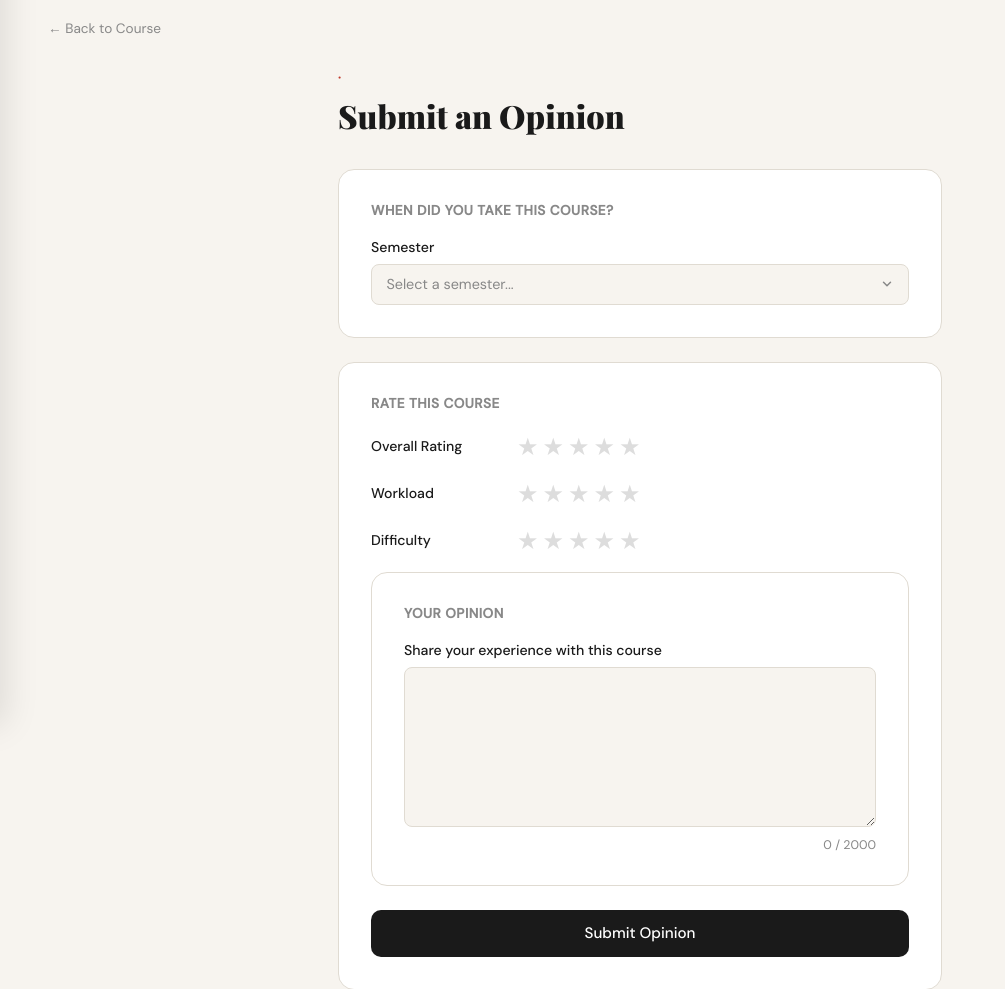
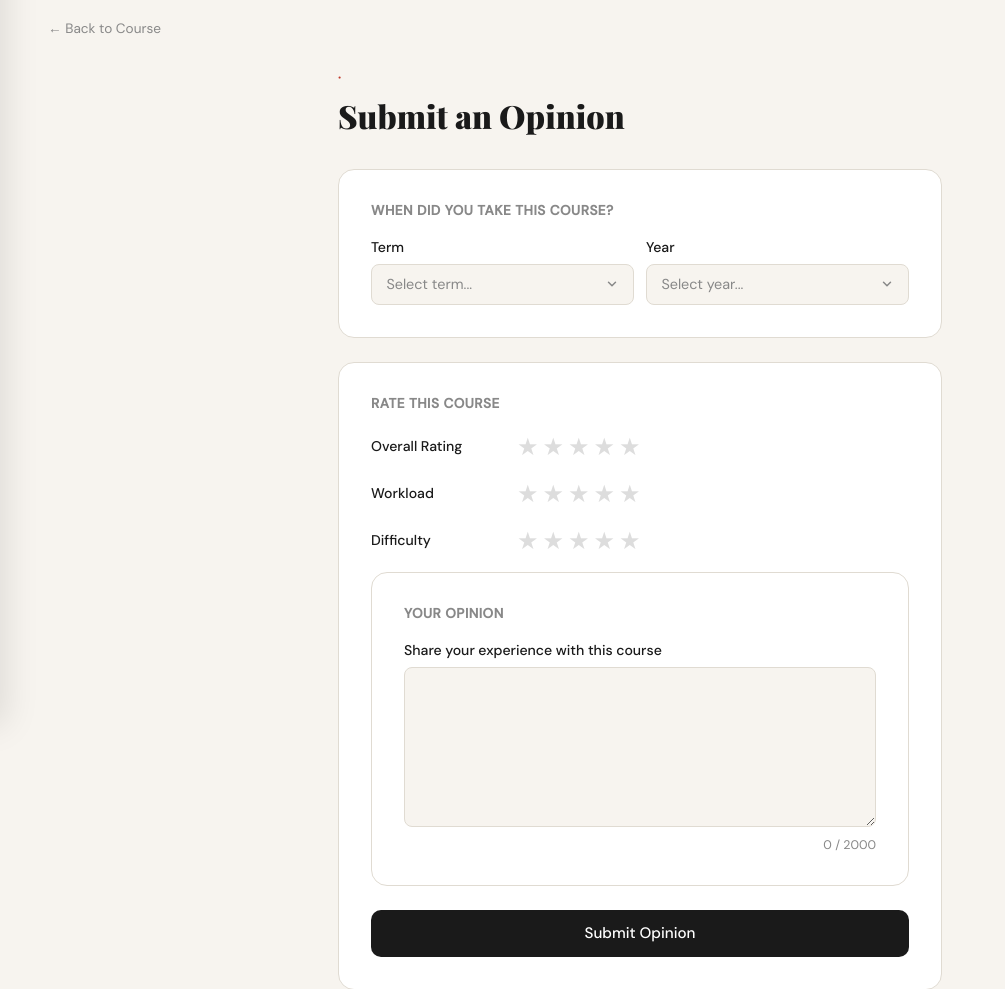
Before and after one commit to tannerJ2/RateMyClassDouble, a Flask app: template app/templates/courses/submit_opinion.html in a window 1280 px wide. Shown: the part 75-1064 px from the top of the page, without its empty margins (0-1005 px from the left). Run offline with Flask 3, Linux system fonts and the light colour scheme; the template is opened without the code that fills it, so the values that code supplies are empty.

Commit message:
dropdown for semesters

```diff
--- a/app/templates/courses/submit_opinion.html
+++ b/app/templates/courses/submit_opinion.html
@@ -511,6 +511,13 @@
     margin-top: 0.3rem;
   }
 
+  /* ── DUAL SEMESTER ROW ─────────────────────── */
+  .semester-row {
+    display: grid;
+    grid-template-columns: 1fr 1fr;
+    gap: 0.75rem;
+  }
+
   /* ── SUBMIT BUTTON ─────────────────────────── */
   .submit-btn {
     background: var(--ink);
@@ -636,25 +643,43 @@
     <!-- Semester -->
     <div class="form-card">
       <div class="form-section-title">When did you take this course?</div>
-      <div class="form-group" style="margin-bottom: 0;">
-        <label>Semester</label>
-
       <input type="hidden" name="semester_id" id="semester_id_input">
 
-        <div class="custom-select" id="semester-select">
-          <div class="custom-select-trigger" id="semester-trigger">
-            Select a semester...
+      <div class="semester-row">
+
+        <div class="form-group" style="margin-bottom: 0;">
+          <label>Term</label>
+          <div class="custom-select" id="term-select">
+            <div class="custom-select-trigger" id="term-trigger">
+              Select term...
               <svg width="14" height="14" viewBox="0 0 24 24" fill="none" stroke="currentColor" stroke-width="2.5" stroke-linecap="round" stroke-linejoin="round"><polyline points="6 9 12 15 18 9"/></svg>
             </div>
-          <div class="custom-options" id="semester-options">
-            {% for semester in semesters %}
-              <div class="custom-option {% if semester.semester_id == prev_semester_id %}selected{% endif %}"
-                   data-value="{{ semester.semester_id }}">
-                {{ semester.term }} {{ semester.year }}
-              </div>
-            {% endfor %}
+            <div class="custom-options" id="term-options">
+              <div class="custom-option" data-value="Fall">Fall</div>
+              <div class="custom-option" data-value="Spring">Spring</div>
+              <div class="custom-option" data-value="Summer">Summer</div>
+              <div class="custom-option" data-value="Winter">Winter</div>
             </div>
           </div>
+        </div>
+
+        <div class="form-group" style="margin-bottom: 0;">
+          <label>Year</label>
+          <div class="custom-select" id="year-select">
+            <div class="custom-select-trigger" id="year-trigger">
+              Select year...
+              <svg width="14" height="14" viewBox="0 0 24 24" fill="none" stroke="currentColor" stroke-width="2.5" stroke-linecap="round" stroke-linejoin="round"><polyline points="6 9 12 15 18 9"/></svg>
+            </div>
+            <div class="custom-options" id="year-options">
+              <div class="custom-option" data-value="2026">2026</div>
+              <div class="custom-option" data-value="2025">2025</div>
+              <div class="custom-option" data-value="2024">2024</div>
+              <div class="custom-option" data-value="2023">2023</div>
+              <div class="custom-option" data-value="2022">2022</div>
+            </div>
+          </div>
+        </div>
+
       </div>
     </div>
 
@@ -736,51 +761,79 @@
   menuClose.addEventListener('click', closeMenu);
   menuOverlay.addEventListener('click', closeMenu);
 
-  // ── Semester custom dropdown ───────────────────────────────────────────────
-  const semesterSelect  = document.getElementById('semester-select');
-  const semesterTrigger = document.getElementById('semester-trigger');
-  const semesterOptions = document.getElementById('semester-options');
-  const semesterInput   = document.getElementById('semester_id_input');
+  // ── Semester data (embedded from backend) ─────────────────────────────────
+  const semesterData = [{% for s in semesters %}{ id: {{ s.semester_id }}, term: "{{ s.term }}", year: {{ s.year }} }{% if not loop.last %},{% endif %}{% endfor %}];
+  const semesterInput = document.getElementById('semester_id_input');
 
-  semesterTrigger.addEventListener('click', () => {
-    semesterSelect.classList.toggle('open');
-  });
+  // ── Generic custom-select initialiser ─────────────────────────────────────
+  function initSelect(selectId, triggerId, optionsId, onSelect) {
+    const sel  = document.getElementById(selectId);
+    const trig = document.getElementById(triggerId);
+    const opts = document.getElementById(optionsId);
 
-  semesterOptions.addEventListener('click', e => {
+    trig.addEventListener('click', () => sel.classList.toggle('open'));
+
+    opts.addEventListener('click', e => {
       const opt = e.target.closest('.custom-option');
       if (!opt) return;
-
-    semesterOptions.querySelectorAll('.custom-option').forEach(o => o.classList.remove('selected'));
+      opts.querySelectorAll('.custom-option').forEach(o => o.classList.remove('selected'));
       opt.classList.add('selected');
-
-    semesterTrigger.childNodes[0].textContent = opt.textContent.trim() + ' ';
-    semesterTrigger.classList.add('has-value');
-    semesterInput.value = opt.dataset.value;
-    semesterSelect.classList.remove('open');
+      trig.childNodes[0].textContent = opt.textContent.trim() + ' ';
+      trig.classList.add('has-value');
+      trig.style.borderColor = '';
+      sel.classList.remove('open');
+      onSelect(opt.dataset.value);
     });
 
     document.addEventListener('click', e => {
-    if (!semesterSelect.contains(e.target)) {
-      semesterSelect.classList.remove('open');
-    }
+      if (!sel.contains(e.target)) sel.classList.remove('open');
     });
 
-  // ── Pre-select semester if returning from error ────────────────────────────
-  const preSelectedSemester = "{{ prev_semester_id or '' }}";
-  if (preSelectedSemester) {
-    const prevOpt = semesterOptions.querySelector('[data-value="' + preSelectedSemester + '"]');
-    if (prevOpt) {
-      semesterTrigger.childNodes[0].textContent = prevOpt.textContent.trim() + ' ';
-      semesterTrigger.classList.add('has-value');
-      semesterInput.value = preSelectedSemester;
+    return { sel, trig, opts };
+  }
+
+  let selectedTerm = '';
+  let selectedYear = '';
+
+  function resolveSemester() {
+    if (!selectedTerm || !selectedYear) { semesterInput.value = ''; return; }
+    const match = semesterData.find(s => s.term === selectedTerm && s.year === parseInt(selectedYear));
+    semesterInput.value = match ? match.id : '';
+  }
+
+  const termCtrl = initSelect('term-select', 'term-trigger', 'term-options', val => {
+    selectedTerm = val;
+    resolveSemester();
+  });
+  const yearCtrl = initSelect('year-select', 'year-trigger', 'year-options', val => {
+    selectedYear = val;
+    resolveSemester();
+  });
+
+  // ── Pre-select if returning from a validation error ────────────────────────
+  const prevSemId = {{ prev_semester_id or 'null' }};
+  if (prevSemId) {
+    const prev = semesterData.find(s => s.id === prevSemId);
+    if (prev) {
+      selectedTerm = prev.term;
+      selectedYear = String(prev.year);
+      semesterInput.value = prevSemId;
+
+      const tOpt = termCtrl.opts.querySelector('[data-value="' + prev.term + '"]');
+      if (tOpt) { tOpt.classList.add('selected'); termCtrl.trig.childNodes[0].textContent = prev.term + ' '; termCtrl.trig.classList.add('has-value'); }
+
+      const yOpt = yearCtrl.opts.querySelector('[data-value="' + prev.year + '"]');
+      if (yOpt) { yOpt.classList.add('selected'); yearCtrl.trig.childNodes[0].textContent = prev.year + ' '; yearCtrl.trig.classList.add('has-value'); }
     }
   }
-  // ── Validate semester on submit ────────────────────────────────────────────
+
+  // ── Validate on submit ────────────────────────────────────────────────────
   document.getElementById('opinion-form').addEventListener('submit', e => {
     if (!semesterInput.value) {
       e.preventDefault();
-      semesterTrigger.style.borderColor = 'var(--accent)';
-      semesterTrigger.scrollIntoView({ behavior: 'smooth', block: 'center' });
+      if (!selectedTerm) termCtrl.trig.style.borderColor = 'var(--accent)';
+      if (!selectedYear) yearCtrl.trig.style.borderColor = 'var(--accent)';
+      termCtrl.trig.scrollIntoView({ behavior: 'smooth', block: 'center' });
     }
   });
 
```
Lines whose indentation alone changed are shown as unchanged.
